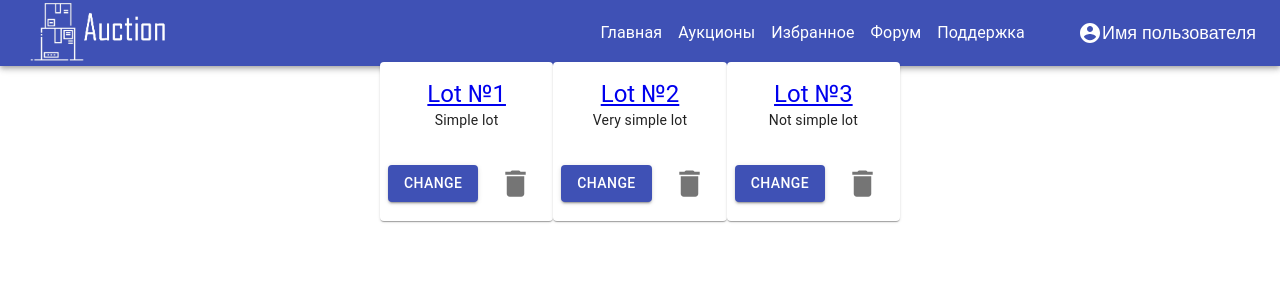
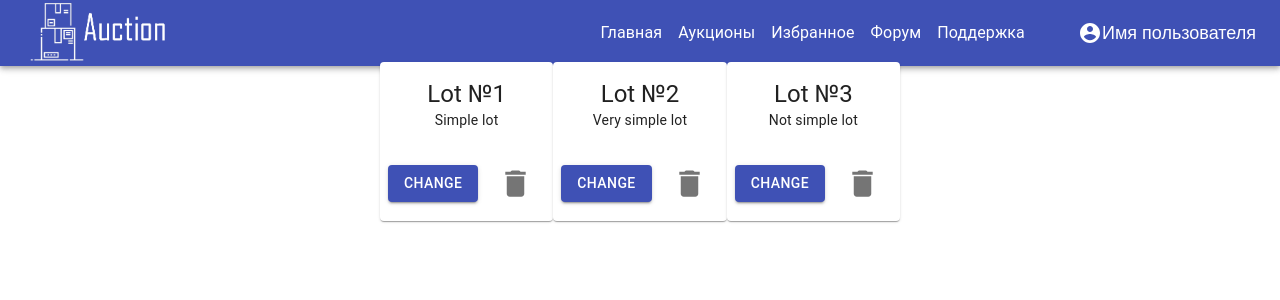
Before and after one commit to CoolzGH/AuctionSite, a React (Create React App) app in the folder react-app/: page / in a window 1280 px wide. Shown: the top 300 px of the page. Built offline with nearby package versions, Linux system fonts and the light colour scheme.

Commit message:
ChangeForm

```diff
--- a/react-app/src/components/MyCard.tsx
+++ b/react-app/src/components/MyCard.tsx
@@ -6,11 +6,9 @@ import {
   IconButton,
   Typography,
 } from "@material-ui/core";
-import { BrowserRouter as Router, Switch, Route, Link } from "react-router-dom";
 import DeleteIcon from "@material-ui/icons/Delete";
 import React, { Component } from "react";
 import { ChangeForm } from "./ChangeForm";
-import ReactDOM from "react-dom";
 
 export interface Lot {
   title: string;
@@ -22,11 +20,18 @@ interface IProps {
   onDelete: (stuff: Lot) => void;
 }
 
-export default class MyCard extends Component<IProps> {
+interface IState {
+  isForm:boolean;
+}
+
+export default class MyCard extends Component<IProps, IState> {
   myLot: Lot;
   constructor(props: IProps) {
     super(props);
     this.myLot = props.lot;
+    this.state = {
+      isForm:false,
+    }
   }
 
   deleteHandler = () => {
@@ -41,32 +46,31 @@ export default class MyCard extends Component<IProps> {
 
   openform = () => {
     console.log("Open form");
-    ReactDOM.render(
-      <ChangeForm
-        title={this.myLot.title}
-        description={this.myLot.description}
-      />,
-      document.getElementById("root")
-    );
+    this.setState(
+      {isForm:true}
+    )
+    // ReactDOM.render(
+    //   <ChangeForm
+    //     title={this.myLot.title}
+    //     description={this.myLot.description}
+    //   />,
+    //   document.getElementById("root")
+    // );
   };
 
   render() {
     return (
-      <Router>
-        <Link to="/Lots"></Link>
         <Card>
-          <Route
-            path="/ChangeForm"
-            render={(props) => (
+          {this.state.isForm ?
               <ChangeForm
                 title={this.myLot.title}
                 description={this.myLot.description}
               />
-            )}
-          />
+              :
+            <>
           <CardContent>
             <Typography variant="h5" component="h2">
-            <Link to="/ChangeForm">{this.myLot.title}</Link>
+              {this.myLot.title}
             </Typography>
             <Typography variant="body2" component="p">
               {this.myLot.description}
@@ -80,8 +84,9 @@ export default class MyCard extends Component<IProps> {
               <DeleteIcon fontSize="large" />
             </IconButton>
           </CardActions>
+          </>
+  }
         </Card>
-      </Router>
     );
   }
 }
```
